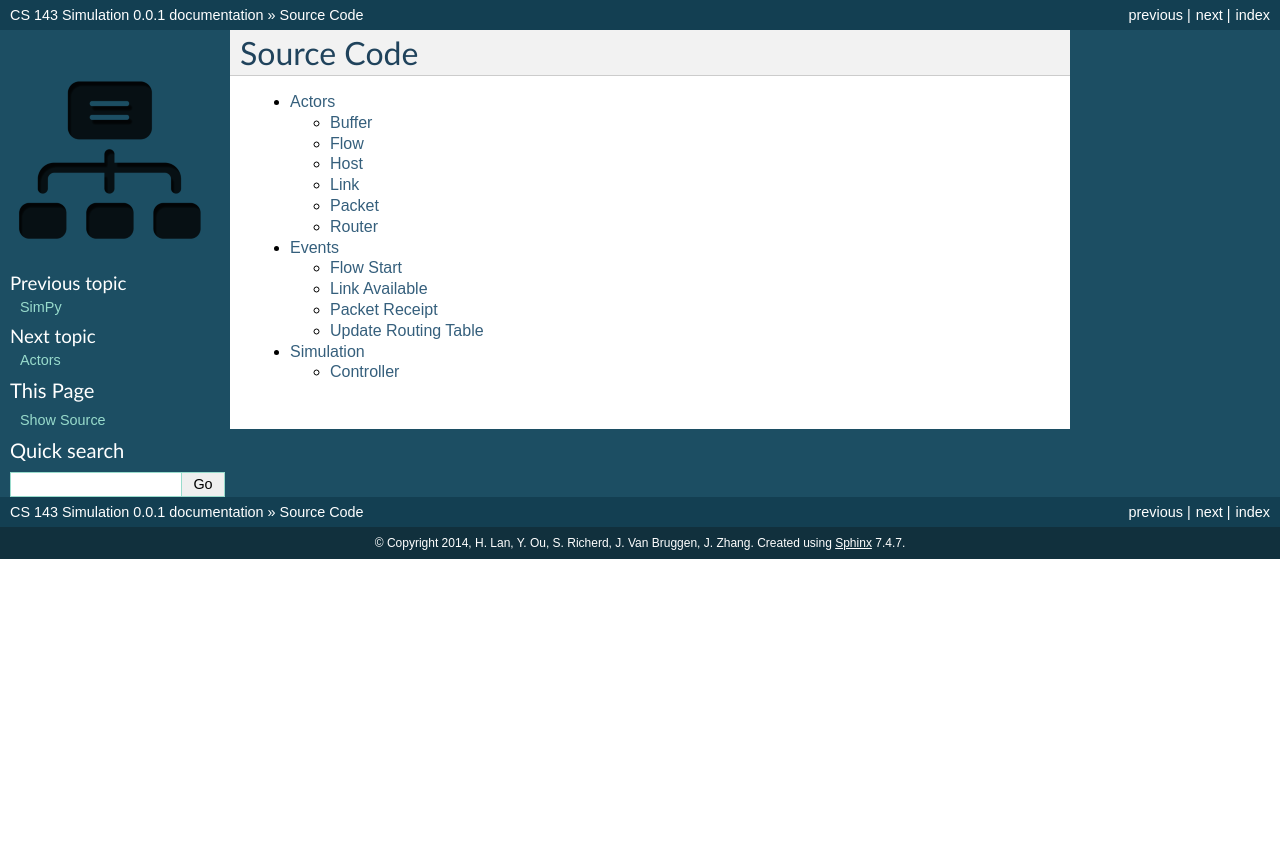
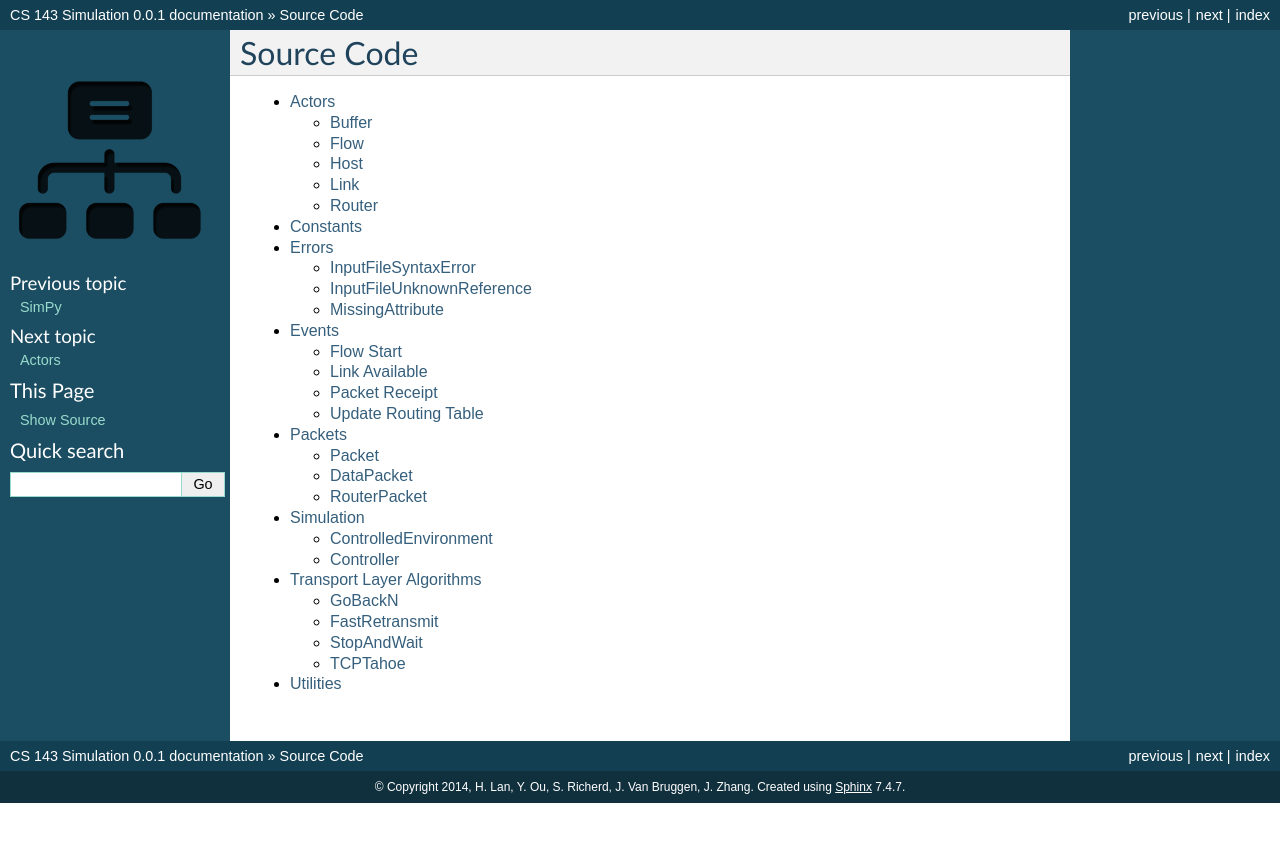
Before and after one commit to JanCVanB/cs143sim, a Sphinx documentation site: the page built from docs/Code.rst, in a window 1280 px wide. Shown: the top 842 px of the page. Built offline with Sphinx 7.4.7, drawn with Linux system fonts in a browser that asks for light colours.

Commit message:
Added documentation pages

```diff
--- a/docs/Code.rst
+++ b/docs/Code.rst
@@ -5,5 +5,10 @@ Source Code
    :maxdepth: 2
 
    CodeActors
+   CodeConstants
+   CodeErrors
    CodeEvents
+   CodePackets
    CodeSimulation
+   CodeTLA
+   CodeUtilities
--- a/docs/CodeActors.rst
+++ b/docs/CodeActors.rst
@@ -29,12 +29,6 @@ Link
 .. autoclass:: Link
     :members:
 
-Packet
-------
-
-.. autoclass:: Packet
-    :members:
-
 Router
 ------
 
--- /dev/null
+++ b/docs/CodeConstants.rst
@@ -0,0 +1,5 @@
+Constants
+=========
+
+.. automodule:: cs143sim.constants
+    :members:
--- a/docs/CodeSimulation.rst
+++ b/docs/CodeSimulation.rst
@@ -5,6 +5,12 @@ Simulation
 
 .. currentmodule:: cs143sim.simulation
 
+ControlledEnvironment
+---------------------
+
+.. autoclass:: ControlledEnvironment
+    :members:
+
 Controller
 ----------
 
--- /dev/null
+++ b/docs/CodeTLA.rst
@@ -0,0 +1,30 @@
+Transport Layer Algorithms
+==========================
+
+.. automodule:: cs143sim.tla
+
+.. currentmodule:: cs143sim.tla
+
+GoBackN
+-------
+
+.. autoclass:: GoBackN
+    :members:
+
+FastRetransmit
+--------------
+
+.. autoclass:: FastRetransmit
+    :members:
+
+StopAndWait
+-----------
+
+.. autoclass:: StopAndWait
+    :members:
+
+TCPTahoe
+--------
+
+.. autoclass:: TCPTahoe
+    :members:
--- /dev/null
+++ b/docs/CodeUtilities.rst
@@ -0,0 +1,5 @@
+Utilities
+=========
+
+.. automodule:: cs143sim.utilities
+    :members:
```
Also changed, not shown: docs/CodeErrors.rst (added, +24 -0 lines), docs/CodePackets.rst (added, +24 -0 lines), 6 other files.
